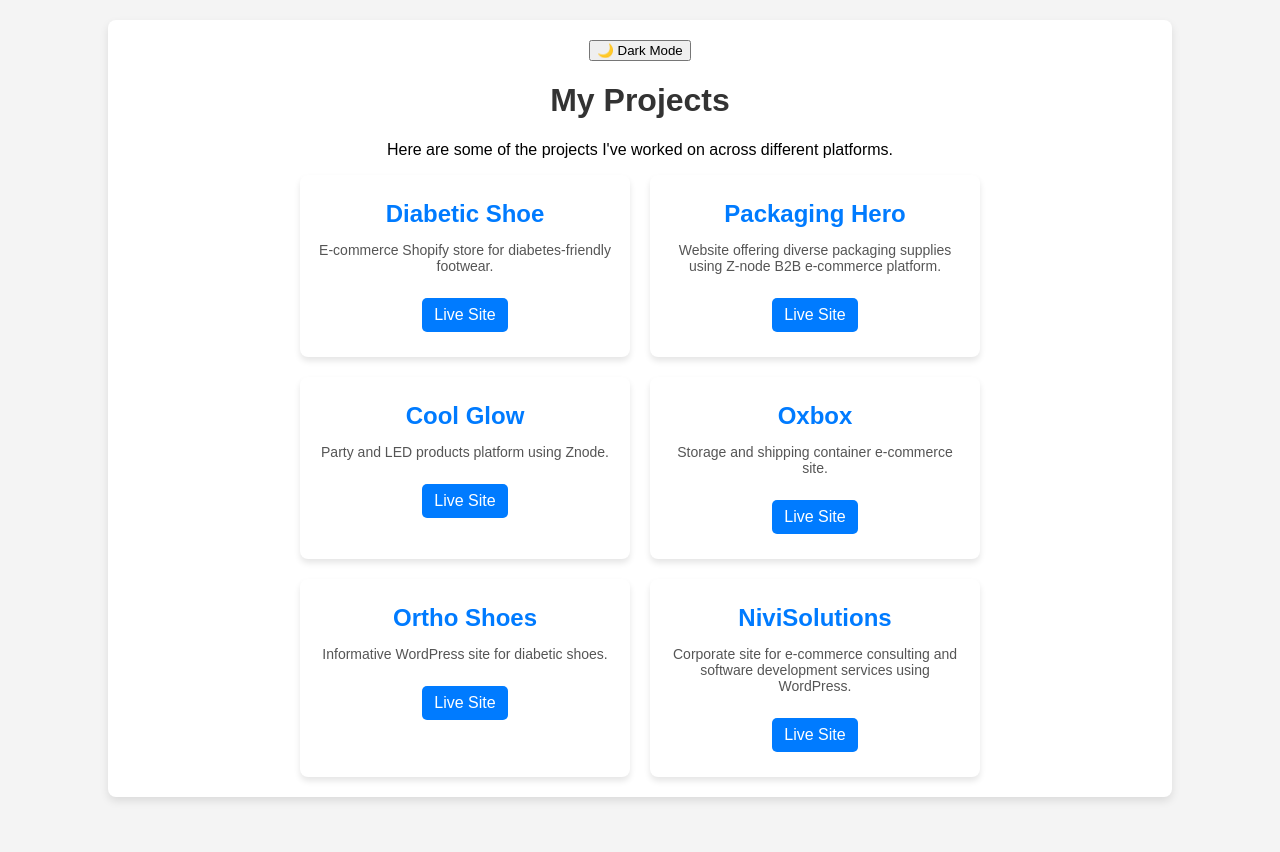
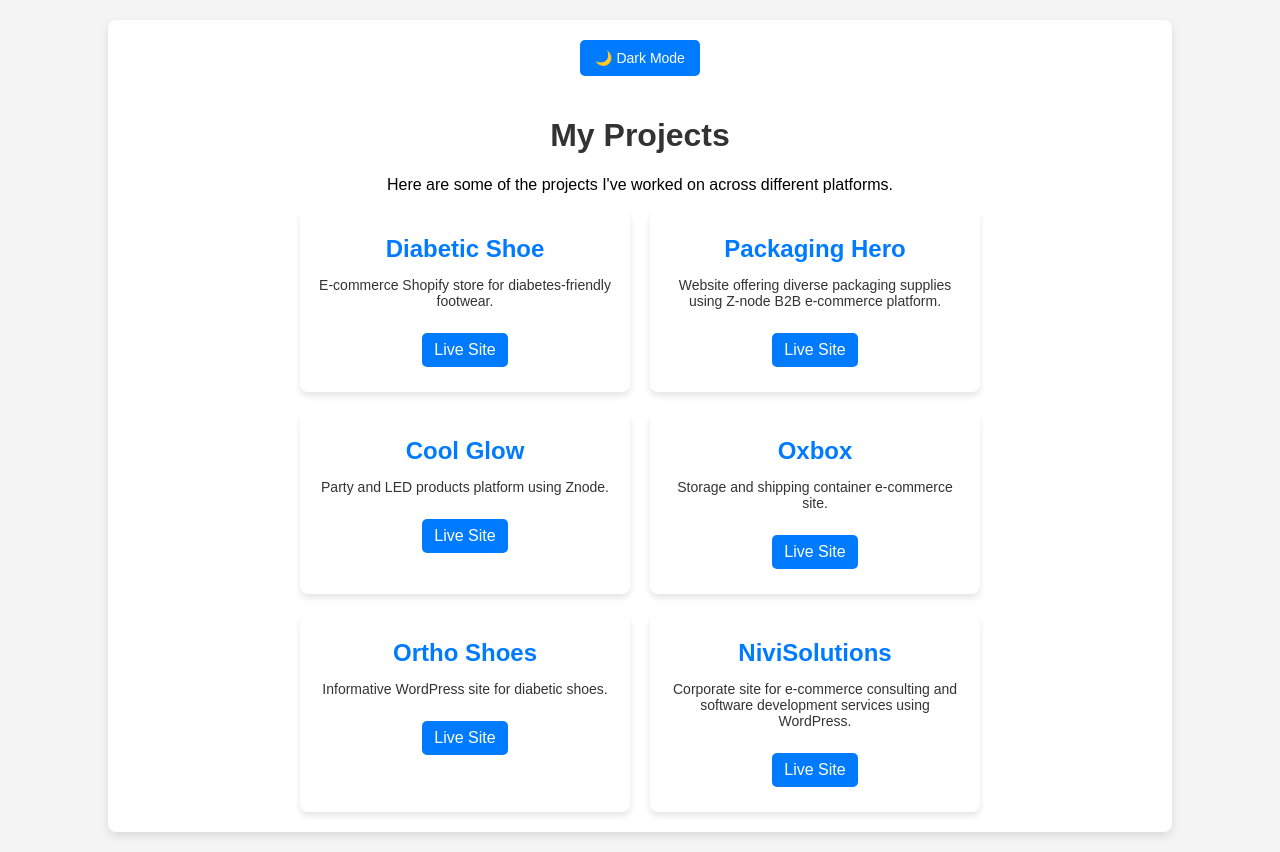
Before and after one commit to AnjaliVijaySirsam/portfolio, a plain HTML site: page index.html in a window 1280 px wide. Before the commit the page ends 817 px from the top, so only its background shows below. Drawn offline with Linux system fonts and the light colour scheme.

Commit message:
Update styles.css

```diff
--- a/styles.css
+++ b/styles.css
@@ -1,22 +1,33 @@
+/* Default Light Theme */
+:root {
+    --bg-color: #f4f4f4;
+    --text-color: #333;
+    --card-bg: #fff;
+    --btn-bg: #007BFF;
+    --btn-hover: #0056b3;
+}
+
 body {
     font-family: Arial, sans-serif;
-    background-color: #f4f4f4;
+    background-color: var(--bg-color);
     margin: 0;
     padding: 0;
     text-align: center;
+    transition: background 0.3s, color 0.3s;
 }
 
 .container {
     width: 80%;
     margin: 20px auto;
     padding: 20px;
-    background: white;
+    background: var(--card-bg);
     box-shadow: 0 4px 8px rgba(0, 0, 0, 0.1);
     border-radius: 8px;
+    transition: background 0.3s;
 }
 
 h1 {
-    color: #333;
+    color: var(--text-color);
 }
 
 .projects {
@@ -27,33 +38,65 @@
 }
 
 .project {
-    background: #fff;
+    background: var(--card-bg);
     padding: 15px;
     width: 300px;
     border-radius: 8px;
     box-shadow: 0 4px 6px rgba(0, 0, 0, 0.1);
+    transition: transform 0.3s ease-in-out;
+}
+
+.project:hover {
+    transform: translateY(-5px);
 }
 
 .project h2 {
     margin: 10px 0;
-    color: #007BFF;
+    color: var(--btn-bg);
 }
 
 .project p {
     font-size: 14px;
-    color: #555;
+    color: var(--text-color);
 }
 
 .project a {
     display: inline-block;
     margin: 10px 5px;
     padding: 8px 12px;
-    background: #007BFF;
+    background: var(--btn-bg);
     color: white;
     text-decoration: none;
     border-radius: 5px;
+    transition: background 0.3s;
 }
 
 .project a:hover {
-    background: #0056b3;
+    background: var(--btn-hover);
 }
+
+/* Dark Mode Styles */
+.dark-mode {
+    --bg-color: #222;
+    --text-color: #f4f4f4;
+    --card-bg: #333;
+    --btn-bg: #0d6efd;
+    --btn-hover: #0948a6;
+}
+
+/* Dark Mode Button */
+#theme-toggle {
+    padding: 10px 15px;
+    margin-bottom: 20px;
+    border: none;
+    background: var(--btn-bg);
+    color: white;
+    font-size: 14px;
+    cursor: pointer;
+    border-radius: 5px;
+    transition: background 0.3s;
+}
+
+#theme-toggle:hover {
+    background: var(--btn-hover);
+}
```
